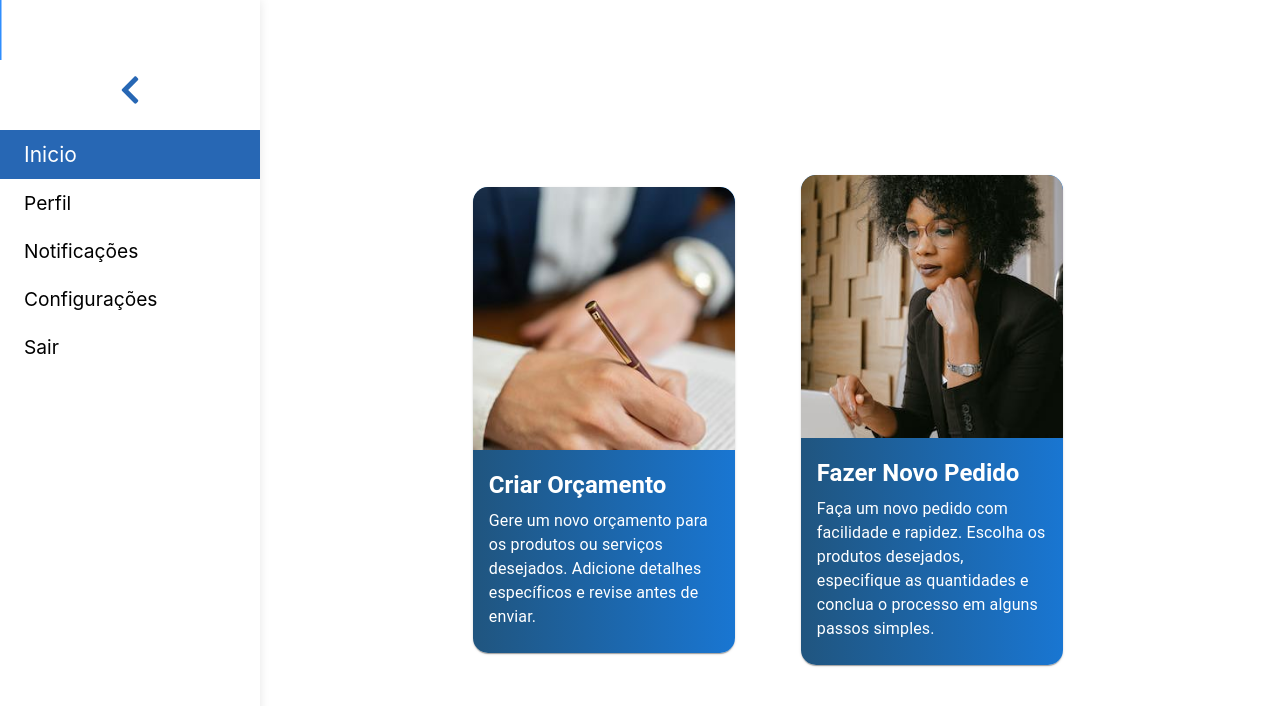
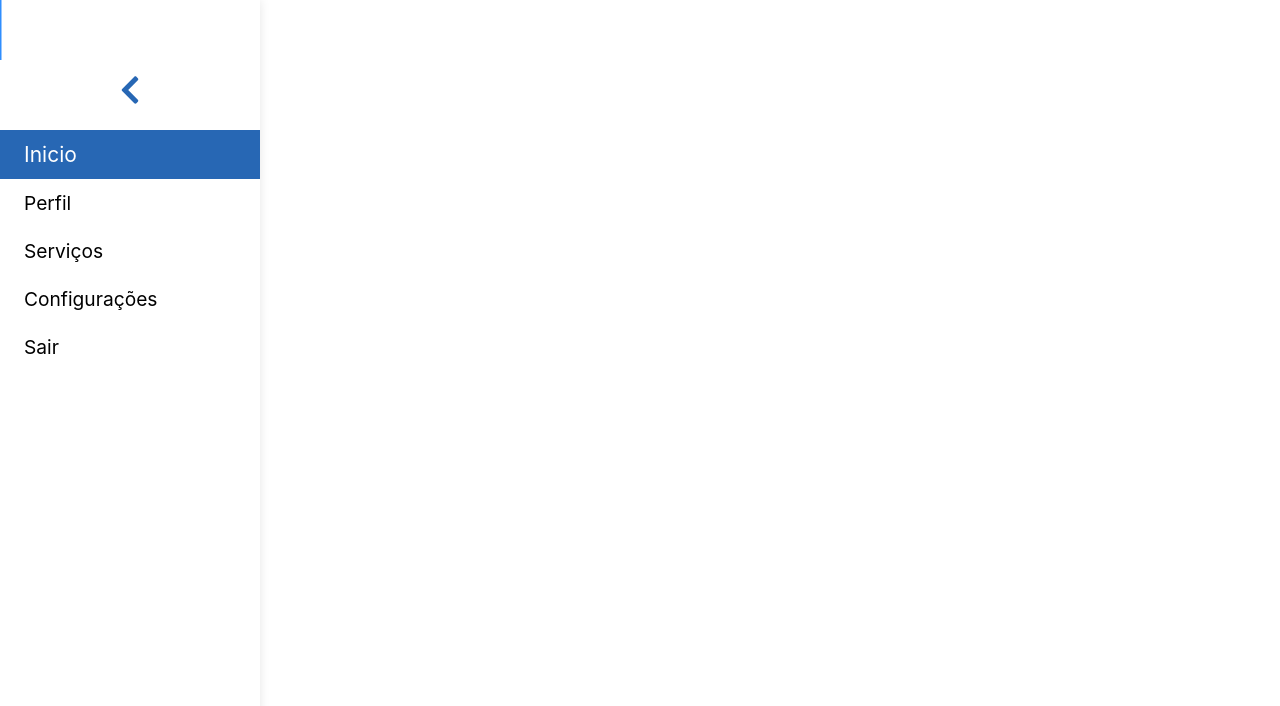
Before and after one commit to Daniel-Mingoranse/OrderSync, a React (Create React App) app: page /dashboard in a window 1280 px wide. Shown: the top 706 px of the page. Built offline with nearby package versions, Linux system fonts and the light colour scheme.

Commit message:
Organização das rotas, RoutesDashboard e Index.js

```diff
--- a/src/Dashboard/RoutesSideBar/RoutesDashboard.js
+++ b/src/Dashboard/RoutesSideBar/RoutesDashboard.js
@@ -1,16 +1,17 @@
 // RoutesDashboard.js
 import React from 'react';
 import { Routes, Route } from 'react-router-dom';
-import AppLayout from '../components/layout/AppLayout';
+import AppLayout from '../UI/layout/AppLayout';
 import Blank from '../pages/Blank';
 import CardDashboard from '../pages/ClientCards/ClientCards'
+import { Card } from '@mui/material';
 
 function RoutesDashboard() {
   return (
     <Routes>
       <Route path='/' element={<AppLayout />}>
-        <Route index element={<CardDashboard />} />
-        <Route path='/started' element={<Blank />} />
+        <Route index element={''} />
+        <Route path='/services' element={<CardDashboard />} />
         <Route path='/calendar' element={<Blank />} />
         <Route path='/user' element={<Blank />} />
         <Route path='/order' element={<Blank />} />
--- a/src/Dashboard/components/layout/AppLayout.jsx
+++ b/src/Dashboard/UI/layout/AppLayout.jsx
@@ -1,8 +1,8 @@
 import React from "react";
 import { Outlet } from "react-router-dom";
 import Sidebar from "../sidebar/Sidebar";
-import "./appLayout.scss"; // Certifique-se de importar o arquivo de estilo correspondente
-
+import "./appLayout.scss";
+import RoutesDashboard from '../../RoutesSideBar/RoutesDashboard';
 const AppLayout = () => {
   return (
     <div className="app-layout">
--- a/src/Dashboard/components/sidebar/Sidebar.jsx
+++ b/src/Dashboard/UI/sidebar/Sidebar.jsx
@@ -1,12 +1,13 @@
 import React, { useState } from 'react';
 import './sidebar.scss';
 import SidebarItem from './SidebarItem';
-import { FaHome, FaUser, FaBell, FaCog, FaSignOutAlt, FaChevronLeft   } from 'react-icons/fa';
+import { FaHome, FaUser, FaTools, FaCog, FaSignOutAlt, FaChevronLeft } from 'react-icons/fa';
+
 
 const sidebarNavItems = [
-  { display: 'Inicio', icon: <FaHome />, to: '/' }, ,
+  { display: 'Inicio', icon: <FaHome />, to: '/' },
   { display: 'Perfil', icon: <FaUser />, to: '/profile' },
-  { display: 'Notificações', icon: <FaBell />, to: '/notifications' },
+  { display: 'Serviços', icon: <FaTools />, to: '/services' },
   { display: 'Configurações', icon: <FaCog />, to: '/settings' },
   { display: 'Sair', icon: <FaSignOutAlt />, to: '/logout' },
 ];
@@ -18,12 +19,12 @@ const Sidebar = () => {
   const indicatorRef = React.useRef();
 
   const toggleCollapse = () => {
-    setIsCollapsed(!isCollapsed);
+    setIsCollapsed((prevIsCollapsed) => !prevIsCollapsed);
   };
   return (
     <div className={`sidebar ${isCollapsed ? 'collapsed' : ''}`}>
       <div className="sidebar__logo" onClick={toggleCollapse}>
-        <FaChevronLeft   className='logo'/>
+        <FaChevronLeft className='logo' />
       </div>
       <div ref={sidebarRef} className="sidebar__menu">
         <div
@@ -36,7 +37,7 @@ const Sidebar = () => {
         {sidebarNavItems.map((item, index) => (
           <SidebarItem
             key={index}
-            to={item.to}
+            to={`/dashboard${item.to}`}
             icon={item.icon}
             text={item.display}
             active={activeIndex === index}
--- a/src/index.js
+++ b/src/index.js
@@ -16,7 +16,7 @@ root.render(
   <React.StrictMode>
     <Router>
       <Routes>
-        <Route path="/dashboard" element={<RoutesDashboard />} />
+        <Route path="/dashboard/*" element={<RoutesDashboard />} />
         <Route path="/loading" element={<Loading />} />
         <Route path="/passwordreset" element={<PasswordReset />} />
         <Route path="/signin" element={<SignInSide />} />
```
Also changed, not shown: src/Dashboard/UI/layout/appLayout.scss (renamed from src/Dashboard/components/layout/appLayout.scss), src/Dashboard/UI/sidebar/SidebarItem.jsx (renamed from src/Dashboard/components/sidebar/SidebarItem.jsx), src/Dashboard/UI/sidebar/sidebar.scss (renamed from src/Dashboard/components/sidebar/sidebar.scss).
